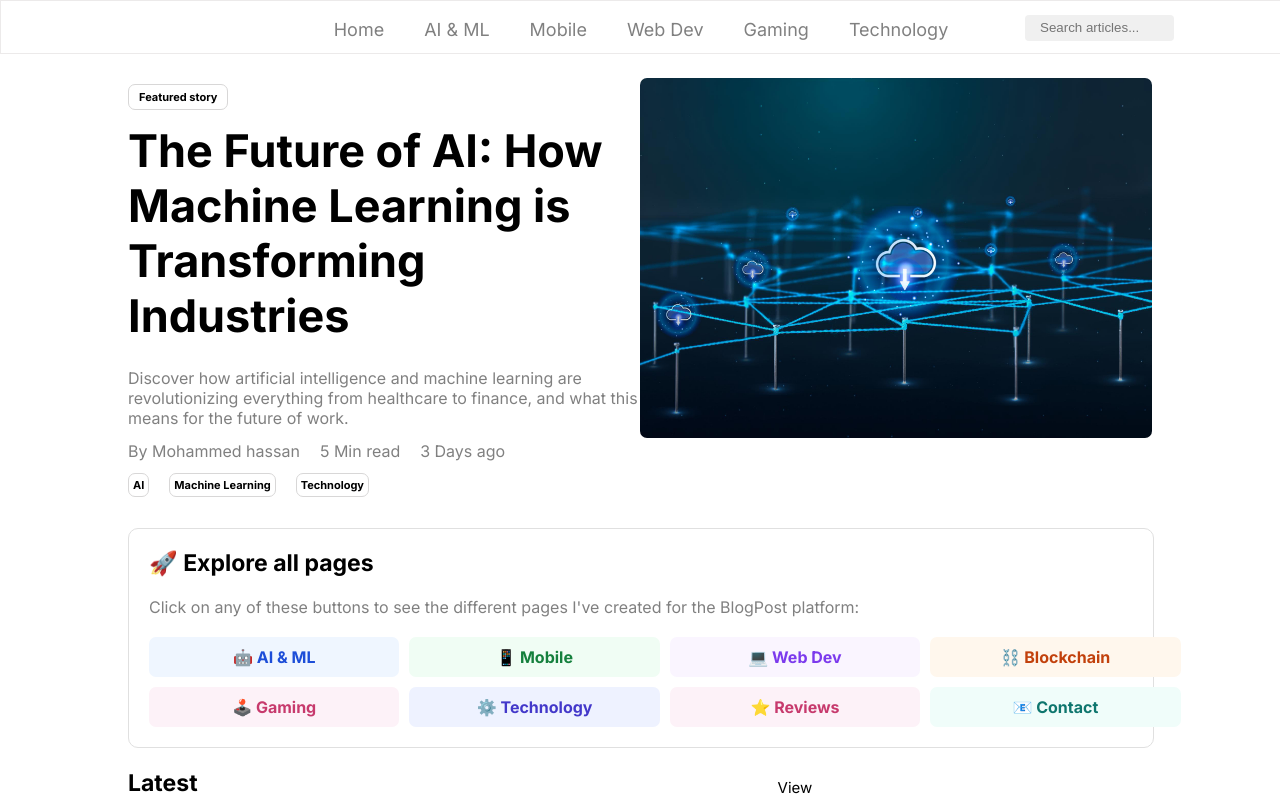
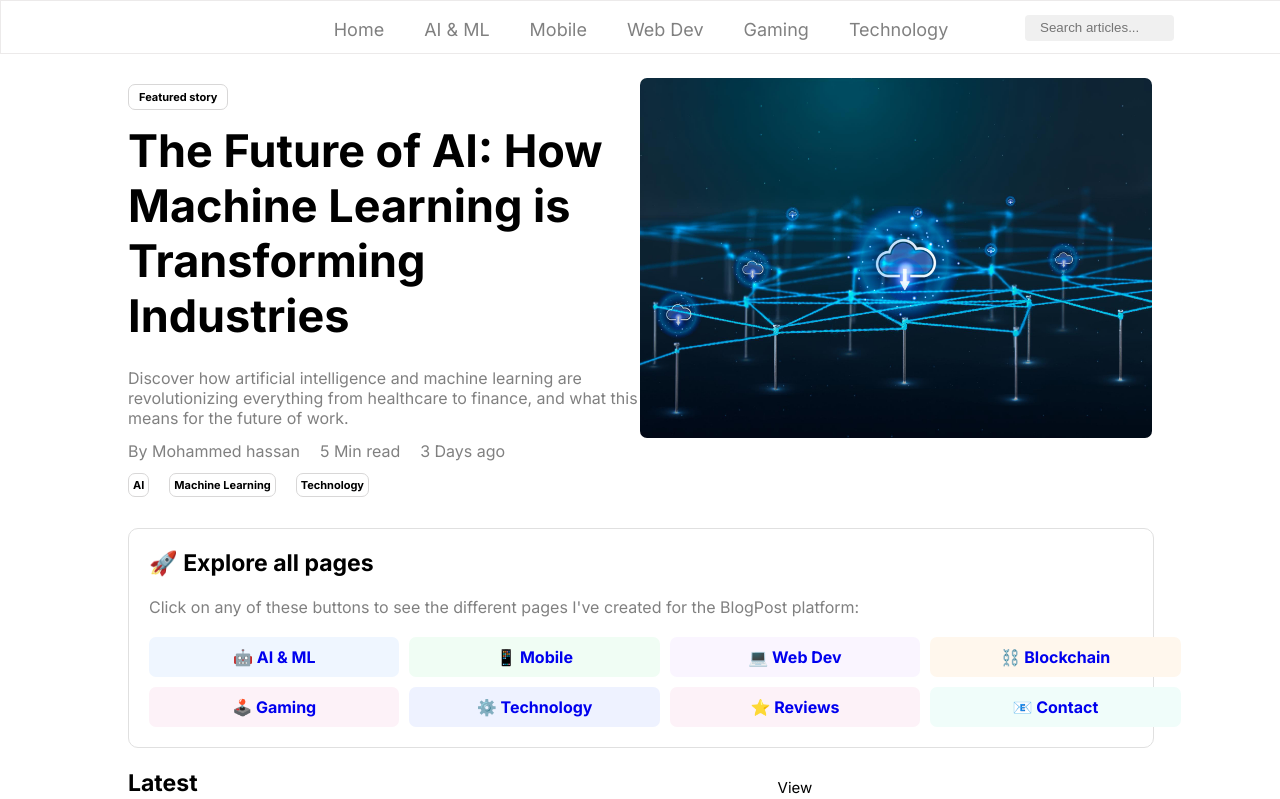
Before and after one commit to mohammedhassan37/blogplatforms, a React (Vite) app: page / in a window 1280 px wide. Shown: the top 799 px of the page. Built offline with nearby package versions, Linux system fonts and the light colour scheme.

Commit message:
Update CategoriesNavigation.jsx
Quick fix of navigation links

```diff
--- a/src/components/CategoriesNavigation.jsx
+++ b/src/components/CategoriesNavigation.jsx
@@ -8,32 +8,32 @@ return(
             <h1 id="CatNavHead">🚀 Explore all pages</h1>
             <p id="CatNavText">Click on any of these buttons to see the different pages I've created for the BlogPost platform:</p>
                 <div className="CatNavBtns">
-                    <ul>
-                        <li id="CatNavAI">
-                            <Link to="/AI" >🤖 AI & ML</Link>
-                        </li>
-                        <li id="CatNavMobile">
-                            <Link to="/Mobile" >📱 Mobile</Link>
-                        </li>
-                        <li id="CatNavWebDev">
-                            <Link to="/AI">💻 Web Dev</Link>
-                        </li>
-                        <li id="CatNavBlockChain">
-                            <Link to="/AI">⛓️ Blockchain</Link>
-                        </li>
-                        <li id="CatNavGaming">
-                            <Link to="/AI" >🕹️ Gaming</Link>
-                        </li>
-                        <li id="CatNavTech">
-                            <Link to="/AI" >⚙️ Technology</Link>
-                        </li>
-                        <li id="CatNavReviews">
-                            <Link to="/AI" >⭐ Reviews</Link>
-                        </li>
-                        <li id="CatNavContact">
-                            <Link to="/AI" >📧 Contact</Link>
-                        </li>
-                    </ul>
+                     <ul>
+          <Link to="/AI">
+            <li id="CatNavAI">🤖 AI & ML</li>
+          </Link>
+          <Link to="/Mobile">
+            <li id="CatNavMobile">📱 Mobile</li>
+          </Link>
+          <Link to="/WebDev">
+            <li id="CatNavWebDev">💻 Web Dev</li>
+          </Link>
+          <Link to="/Blockchain">
+            <li id="CatNavBlockChain">⛓️ Blockchain</li>
+          </Link>
+          <Link to="/Gaming">
+            <li id="CatNavGaming">🕹️ Gaming</li>
+          </Link>
+          <Link to="/Technology">
+            <li id="CatNavTech">⚙️ Technology</li>
+          </Link>
+          <Link to="/Reviews">
+            <li id="CatNavReviews">⭐ Reviews</li>
+          </Link>
+          <Link to="/Contact">
+            <li id="CatNavContact">📧 Contact</li>
+          </Link>
+        </ul>
                 </div>
         </div>
     </>
```
